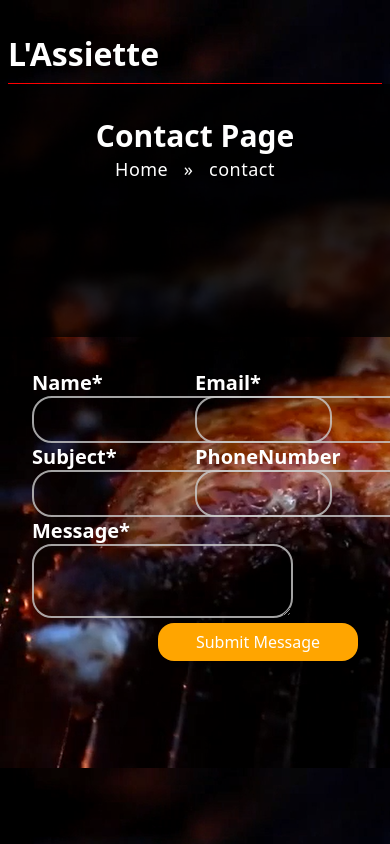
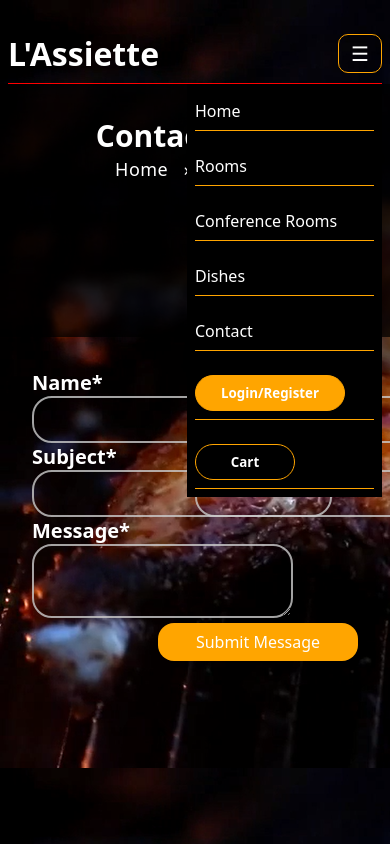
Before and after one commit to OliverMengich/restaurant_frontend, a Next.js app: page /contact in a window 390 px wide. Built offline with nearby package versions, Linux system fonts and the light colour scheme.

Commit message:
Navigation responsive

```diff
--- a/src/components/Navigation/Nav.component.tsx
+++ b/src/components/Navigation/Nav.component.tsx
@@ -1,17 +1,18 @@
 import React from 'react';
 import navStyles from './Nav.module.css';
 import Link from 'next/link';
-function NavComponent() {
+type NavProps={
+    changeIsOpen: ()=>void,
+    isOpen: boolean
+}
+function NavComponent({changeIsOpen, isOpen}: NavProps) {
     return (
         <div className={navStyles.nav}>
             <h1>L&apos;Assiette</h1>
-            <ul>
+            <ul style={!isOpen?{display:'flex'}:{display: 'none'}}>
                 <li>
                     <Link className={navStyles.link} href="/">Home</Link>
                 </li>
-                {/* <li>
-                    <Link className={navStyles.link} href="/menu">Menu</Link>
-                </li> */}
                 <li>
                     <Link className={navStyles.link} href="/rooms">Rooms</Link>
                 </li>
@@ -31,6 +32,7 @@ function NavComponent() {
                     <button className={navStyles.cart}>Cart</button>
                 </li>
             </ul>
+            <p onClick={changeIsOpen} className={navStyles.bars}>&#x2630;</p>
         </div>
     );
 }
--- a/src/components/Navigation/Nav.module.css
+++ b/src/components/Navigation/Nav.module.css
@@ -6,6 +6,8 @@
     color: #fff;
     padding-top: 2rem;
     padding-bottom: .5rem;
+    align-items: center;
+    position: relative;
 }
 .nav ul{
     display: flex;
@@ -44,12 +46,30 @@
     cursor: pointer;
     background: none;
 }
-@media screen and (max-width: 830px) {
-    /* .nav{
-        border-bottom: none;
-    } */
+.bars{
+    display: none;
+    cursor: pointer;
+    font-size: 20px;
+    border: 1px solid orange;
+    padding: 5px 12px;
+    border-radius: 10px;
+}
+@media screen and (max-width: 900px) {
     .nav ul{
         flex-direction: column;
         display: none;
+        background-color: black;
+        position: absolute;
+        top: 10vh;
+        width: 50vw;
+        right: 0;
+        z-index: 99;
+    }
+    .nav ul li{
+        padding: .5rem 0;
+        border-bottom: 1px solid orange;
+    }
+    .bars{
+        display: block;
     }
 }
--- a/src/components/layout/Layout.component.tsx
+++ b/src/components/layout/Layout.component.tsx
@@ -1,14 +1,18 @@
 import NavComponent from '../Navigation/Nav.component';
-import React from 'react';
+import React, {useState} from 'react';
 import './Layout.module.css';
 import bg from '../../assets/img.png';
 type Props = {
     children: React.ReactNode;
 }
 const Layout = ( {children}: Props ) => {
+    const [isOpen,setIsOpen] = useState(false);
+    function changeIsOpen() {
+        setIsOpen(!isOpen)
+    }
     return (
         <div className="wrapper" style={{ backgroundImage: `url(${bg.src})`, width: '100vw',overflowY:'scroll',overflowX:'hidden', height: '100vh' }}>
-            <NavComponent />
+            <NavComponent isOpen={isOpen} changeIsOpen={changeIsOpen} />
             {children}
         </div>
     )
--- a/src/pages/index.tsx
+++ b/src/pages/index.tsx
@@ -9,6 +9,7 @@ import { Dish } from '@/components/DishesList/Dish';
 import { useState } from 'react';
 import { getDishes } from './api/controllers/dishes.controller';
 import { getAllRooms } from './api/controllers/rooms.controllers';
+import Link from 'next/link';
 interface HomeProps {
     dishes: {[key: string]: Dish[]};
     rooms: IRoomDetails[] ;
@@ -52,7 +53,7 @@ export default function Home({ dishes, rooms }: HomeProps) {
                         and Many More
                     </p>
                     <div className={homeBodyStyles.buttons}>
-                        <button className={homeBodyStyles.btn}>Explore Food</button>
+                        <Link href='/dishes' className={homeBodyStyles.btn}>Explore Food</Link>
                         <button className={homeBodyStyles.search_btn}> <span >&#128269;</span>  Search</button>
                     </div>
                 </div>
--- a/src/styles/Home.module.css
+++ b/src/styles/Home.module.css
@@ -118,6 +118,7 @@
   margin: .5rem;
 }
 .buttons .btn{
+  text-decoration: none;
   background: orange;
   color: white;
   width: 10vw;
```
